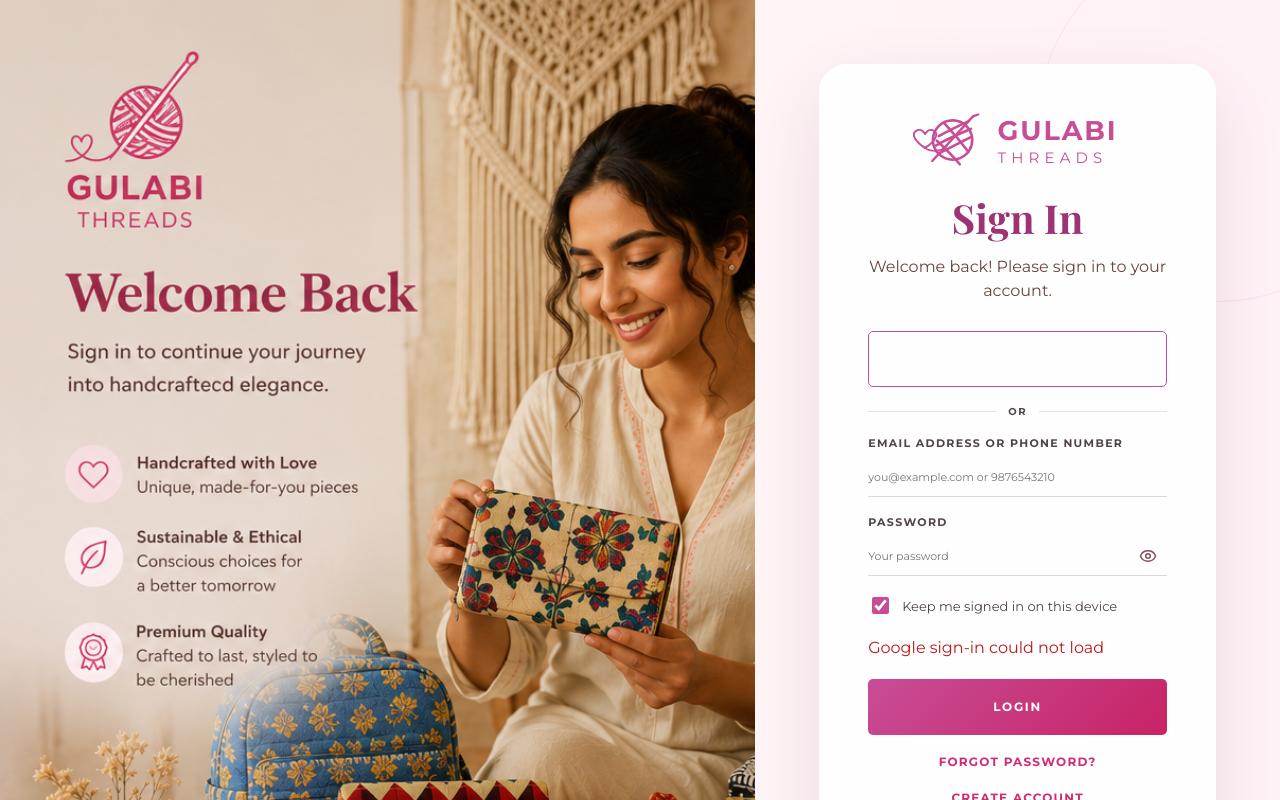
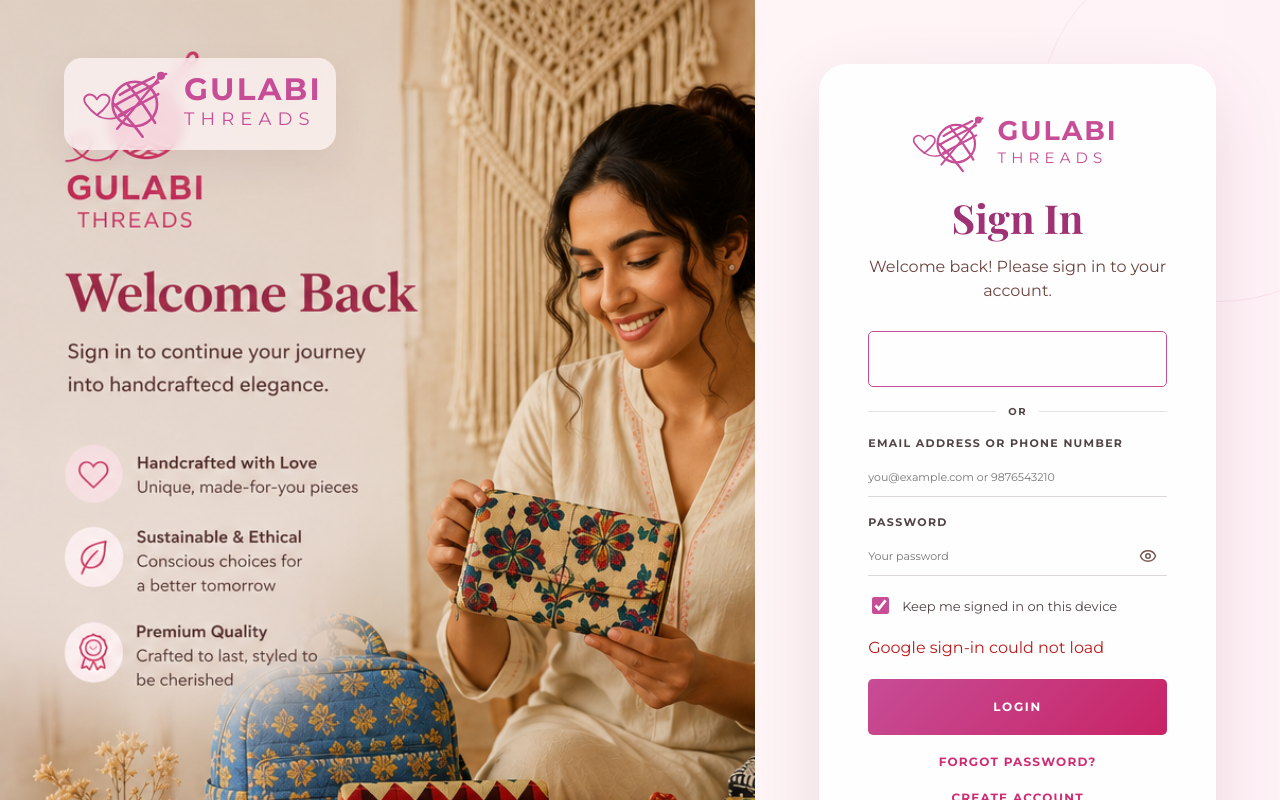
Before and after one commit to sudarshankillekar/gulabithreads, a React (Vite) app: page / in a window 1280 px wide. Both pictures are taken after a click on the button 1213 px from the left and 78 px from the top of the page. Shown: the top 800 px of the page. Built offline with nearby package versions, Linux system fonts and the light colour scheme; no server answers; a web font is replaced by a local one.

Commit message:
Update Gulabi logo assets

```diff
--- a/index.html
+++ b/index.html
@@ -4,6 +4,7 @@
     <meta charset="UTF-8" />
     <meta name="viewport" content="width=device-width, initial-scale=1.0" />
     <meta name="theme-color" content="#fcf9f8" />
+    <link rel="icon" type="image/svg+xml" href="/assets/gulabi-favicon.svg" />
     <title>Gulabi Threads</title>
     <link rel="preconnect" href="https://fonts.googleapis.com" />
     <link rel="preconnect" href="https://fonts.gstatic.com" crossorigin />
--- a/src/components/GulabiLogo.tsx
+++ b/src/components/GulabiLogo.tsx
@@ -1,26 +1,30 @@
 type GulabiLogoProps = {
   className?: string;
+  markOnly?: boolean;
 };
 
-export function GulabiLogo({ className = "" }: GulabiLogoProps) {
+export function GulabiLogo({ className = "", markOnly = false }: GulabiLogoProps) {
   return (
     <span className={`gulabi-logo ${className}`.trim()}>
-      <svg viewBox="0 0 116 86" aria-hidden="true" focusable="false">
-        <path className="gulabi-logo-heart" d="M8 38c-8-11 8-20 15-7 7-13 23-4 15 7-5 8-15 14-15 14S13 46 8 38Z" />
-        <path className="gulabi-logo-thread" d="M22 52c10 7 23 6 34-2" />
-        <circle className="gulabi-logo-ball" cx="65" cy="40" r="30" />
-        <path className="gulabi-logo-yarn" d="M44 34c14-8 29-15 46-23" />
-        <path className="gulabi-logo-yarn" d="M40 48c16-9 34-17 53-25" />
-        <path className="gulabi-logo-yarn" d="M47 59c14-7 29-15 45-23" />
-        <path className="gulabi-logo-yarn" d="M53 15c12 13 24 27 36 43" />
-        <path className="gulabi-logo-yarn" d="M41 41c13 12 25 24 35 36" />
-        <path className="gulabi-logo-needle" d="M34 72 96 4" />
-        <path className="gulabi-logo-needle" d="M96 4 104 1" />
+      <svg viewBox="0 0 138 104" aria-hidden="true" focusable="false">
+        <path className="gulabi-logo-heart" d="M9 55c-9-12 9-22 17-7 8-15 26-5 17 7-7 10-17 17-17 17S16 65 9 55Z" />
+        <path className="gulabi-logo-thread" d="M26 72c15 10 37 6 50-8" />
+        <circle className="gulabi-logo-ball" cx="84" cy="55" r="34" />
+        <path className="gulabi-logo-yarn" d="M61 41c15-9 32-17 52-27" />
+        <path className="gulabi-logo-yarn" d="M54 57c20-12 42-23 66-35" />
+        <path className="gulabi-logo-yarn" d="M60 72c19-10 39-21 60-32" />
+        <path className="gulabi-logo-yarn" d="M73 25c15 18 29 37 42 59" />
+        <path className="gulabi-logo-yarn" d="M52 55c16 16 31 32 44 50" />
+        <path className="gulabi-logo-needle" d="M57 93 124 12" />
+        <path className="gulabi-logo-needle" d="M124 12l8-3" />
+        <circle className="gulabi-logo-pin" cx="124" cy="12" r="5" />
       </svg>
-      <span className="gulabi-logo-copy">
-        <strong>Gulabi</strong>
-        <small>Threads</small>
-      </span>
+      {!markOnly && (
+        <span className="gulabi-logo-copy">
+          <strong>Gulabi</strong>
+          <small>Threads</small>
+        </span>
+      )}
     </span>
   );
 }
--- a/src/pages/AuthPages.tsx
+++ b/src/pages/AuthPages.tsx
@@ -259,6 +259,11 @@ export function LoginPage({
     <div className={isAdmin ? "auth-page admin-auth-page" : "auth-page customer-auth-page"}>
       <section className="auth-visual">
         <img src={visualImage} alt={isAdmin ? "Admin product management workspace" : "Gulabi Threads handmade bags and pouches login visual"} />
+        {!isAdmin && (
+          <button className="auth-visual-brand" onClick={() => navigate("/")} aria-label="Go to Gulabi Threads home">
+            <GulabiLogo />
+          </button>
+        )}
         {isAdmin && (
           <>
             <button className="auth-brand" onClick={() => navigate("/")} aria-label="Go to Gulabi Threads home">
--- a/src/pages/StorePages.tsx
+++ b/src/pages/StorePages.tsx
@@ -26,6 +26,7 @@ import { navigate } from "../lib/navigation";
 import { lookupIndianPincode, normalizePincode, resolveIndianPincode } from "../lib/pincode";
 import { bagImg, categoryHeroImg, landingHeroImg } from "../data/catalog";
 import { PriceDisplay } from "../components/PriceDisplay";
+import { GulabiLogo } from "../components/GulabiLogo";
 import type { AddressPayload, AuthSession, CartProps, Category, CheckoutPrice, CheckoutStep, CustomerAccount, OrderRow, Product, StoreProps } from "../types";
 
 const CONTACT_PHONE = "7349583334";
@@ -142,7 +143,10 @@ export function StoreNav({ cartCount, wishlist, isCustomerAuthed, categories }:
       </div>
       <header className="store-nav">
         <button className="menu" aria-label={open ? "Close categories menu" : "Open categories menu"} aria-expanded={open} onClick={() => setOpen(!open)}>{open ? <X size={21} /> : <Menu size={21} />}</button>
-        <button className="brand brand-mark" onClick={() => navigate("/")}><span>Gulabi Threads</span></button>
+        <button className="brand brand-mark" onClick={() => navigate("/")}>
+          <GulabiLogo className="brand-logo-mark" markOnly />
+          <span>Gulabi Threads</span>
+        </button>
         <nav className={open ? "nav-links open" : "nav-links"}>
           <span className="nav-drawer-title">Categories</span>
           {categories.map((label) => <button key={label} onClick={() => { setOpen(false); navigate(shopPath(label)); }}>{label}</button>)}
--- a/src/styles.css
+++ b/src/styles.css
@@ -41,8 +41,9 @@ p { color: var(--muted); line-height: 1.6; }
 .shipping-bar span { display: inline-flex; align-items: center; justify-content: center; gap: 8px; white-space: nowrap; }
 .store-nav { position: fixed; z-index: 50; top: 34px; left: 0; right: 0; min-height: 88px; padding: 14px clamp(20px, 4vw, 64px); display: flex; align-items: center; justify-content: space-between; gap: 18px; background: var(--craft); backdrop-filter: blur(18px); border-bottom: 1px solid rgba(255,255,255,.22); box-shadow: 0 8px 22px rgba(133,0,74,.12); }
 .brand { flex: 0 0 auto; font-family: "Playfair Display", serif; font-size: clamp(24px, 3vw, 32px); color: white; font-style: italic; }
-.brand-mark { display: grid; gap: 2px; text-align: left; }
-.brand-mark::before { content: "✿"; color: white; font-style: normal; font-size: 24px; line-height: 1; }
+.brand-mark { display: grid; gap: 2px; text-align: left; justify-items: start; }
+.brand-logo-mark.gulabi-logo { color: white; line-height: 1; }
+.brand-logo-mark.gulabi-logo svg { width: 34px; height: 26px; }
 .brand-mark span { line-height: 1; }
 .nav-links { flex: 1 1 auto; min-width: 0; display: flex; justify-content: center; gap: clamp(8px, 1vw, 18px); align-items: center; overflow-x: auto; scrollbar-width: none; padding: 0 10px; }
 .nav-links::-webkit-scrollbar { display: none; }
@@ -241,15 +242,17 @@ summary { cursor: pointer; text-transform: uppercase; letter-spacing: .12em; fon
 .auth-page { min-height: 100vh; display: grid; grid-template-columns: minmax(0, 1.18fr) minmax(420px, .82fr); position: relative; overflow: hidden; background: linear-gradient(90deg, #fff7f5 0%, #fff2f7 100%); }
 .auth-page::after { content: ""; position: absolute; right: -120px; top: -60px; width: 360px; height: 360px; border: 1px solid rgba(199,77,150,.12); border-radius: 50%; opacity: .8; pointer-events: none; }
 .admin-auth-page { grid-template-columns: minmax(0, 1fr) minmax(420px, .9fr); }
-.auth-brand { position: absolute; z-index: 4; top: clamp(26px, 5vw, 58px); left: clamp(26px, 5vw, 64px); color: var(--craft); }
+.auth-brand, .auth-visual-brand { position: absolute; z-index: 4; top: clamp(26px, 5vw, 58px); left: clamp(26px, 5vw, 64px); color: var(--craft); }
+.auth-visual-brand { padding: 10px 14px; border-radius: 18px; background: rgba(255,246,247,.72); backdrop-filter: blur(6px); box-shadow: 0 16px 36px rgba(92,42,67,.08); }
 .gulabi-logo { display: inline-flex; align-items: center; gap: 12px; color: var(--craft); text-align: left; text-transform: uppercase; letter-spacing: .08em; line-height: 1; }
-.gulabi-logo svg { width: 92px; height: 68px; flex: 0 0 auto; overflow: visible; }
-.gulabi-logo-heart, .gulabi-logo-thread, .gulabi-logo-ball, .gulabi-logo-yarn, .gulabi-logo-needle { fill: none; stroke: currentColor; stroke-linecap: round; stroke-linejoin: round; }
+.gulabi-logo svg { width: 94px; height: 68px; flex: 0 0 auto; overflow: visible; }
+.gulabi-logo-heart, .gulabi-logo-thread, .gulabi-logo-ball, .gulabi-logo-yarn, .gulabi-logo-needle, .gulabi-logo-pin { fill: none; stroke: currentColor; stroke-linecap: round; stroke-linejoin: round; }
 .gulabi-logo-heart { stroke-width: 3; }
 .gulabi-logo-thread { stroke-width: 2.5; }
 .gulabi-logo-ball { stroke-width: 4; }
 .gulabi-logo-yarn { stroke-width: 4; }
 .gulabi-logo-needle { stroke-width: 3.6; }
+.gulabi-logo-pin { fill: currentColor; stroke-width: 2.5; }
 .gulabi-logo-copy { display: grid; gap: 7px; }
 .gulabi-logo strong { color: currentColor; font-size: 31px; line-height: .9; font-weight: 800; letter-spacing: .07em; }
 .gulabi-logo small { color: currentColor; font-size: 18px; letter-spacing: .34em; line-height: 1; }
@@ -491,8 +494,7 @@ td img { width: 44px; height: 56px; object-fit: cover; display: inline-block; ve
   .store-nav { top: 30px; min-height: 78px; padding: 10px 14px; display: grid; grid-template-columns: 38px minmax(0, 1fr) auto; gap: 10px; }
   .store-nav .menu { grid-column: 1; width: 38px; height: 38px; }
   .brand { grid-column: 2; min-width: 0; font-size: 21px; max-width: 178px; }
-  .brand-mark::before { font-size: 18px; }
-  .brand-mark small { margin-left: 0; font-size: 8px; }
+  .brand-logo-mark.gulabi-logo svg { width: 27px; height: 21px; }
   .nav-actions { grid-column: 3; justify-self: end; gap: 9px; }
   .nav-actions button[aria-label="Search"] { display: none; }
   .nav-links { top: 78px; width: min(300px, 84vw); height: calc(100dvh - 108px); padding-top: 22px; }
@@ -572,6 +574,12 @@ td img { width: 44px; height: 56px; object-fit: cover; display: inline-block; ve
   .customer-auth-page { display: block; min-height: 100svh; padding: 16px; background: linear-gradient(180deg, #fff3ed, #fff0f7); }
   .customer-auth-page .auth-visual { min-height: 136px; height: 136px; border-radius: 22px 22px 0 0; margin: 0; overflow: hidden; }
   .customer-auth-page .auth-visual img { object-fit: cover; object-position: 50% 28%; }
+  .customer-auth-page .auth-visual-brand { top: 18px; left: 18px; padding: 7px 10px; border-radius: 14px; }
+  .customer-auth-page .auth-visual-brand.gulabi-logo,
+  .customer-auth-page .auth-visual-brand .gulabi-logo { gap: 7px; }
+  .customer-auth-page .auth-visual-brand .gulabi-logo svg { width: 48px; height: 36px; }
+  .customer-auth-page .auth-visual-brand .gulabi-logo strong { font-size: 17px; }
+  .customer-auth-page .auth-visual-brand .gulabi-logo small { font-size: 9px; }
   .customer-auth-page .auth-panel { min-height: 0; padding: 0 0 18px; display: block; }
   .customer-auth-page .auth-card { border-radius: 0 0 22px 22px; box-shadow: 0 18px 48px rgba(92,42,67,.12); gap: 12px; padding: 22px 20px; }
   .customer-auth-page .auth-card-brand { display: none; }
@@ -619,7 +627,6 @@ td img { width: 44px; height: 56px; object-fit: cover; display: inline-block; ve
   .shipping-bar span { flex: 0 0 auto; }
   .store-nav { align-items: center; }
   .brand { max-width: 185px; font-size: 20px; }
-  .brand-mark small { letter-spacing: .14em; }
   .nav-actions { gap: 5px; }
   .nav-actions button { min-width: 24px; }
   .hero-artwork { min-height: 0; }
```
Also changed, not shown: public/assets/gulabi-favicon.svg (added).
